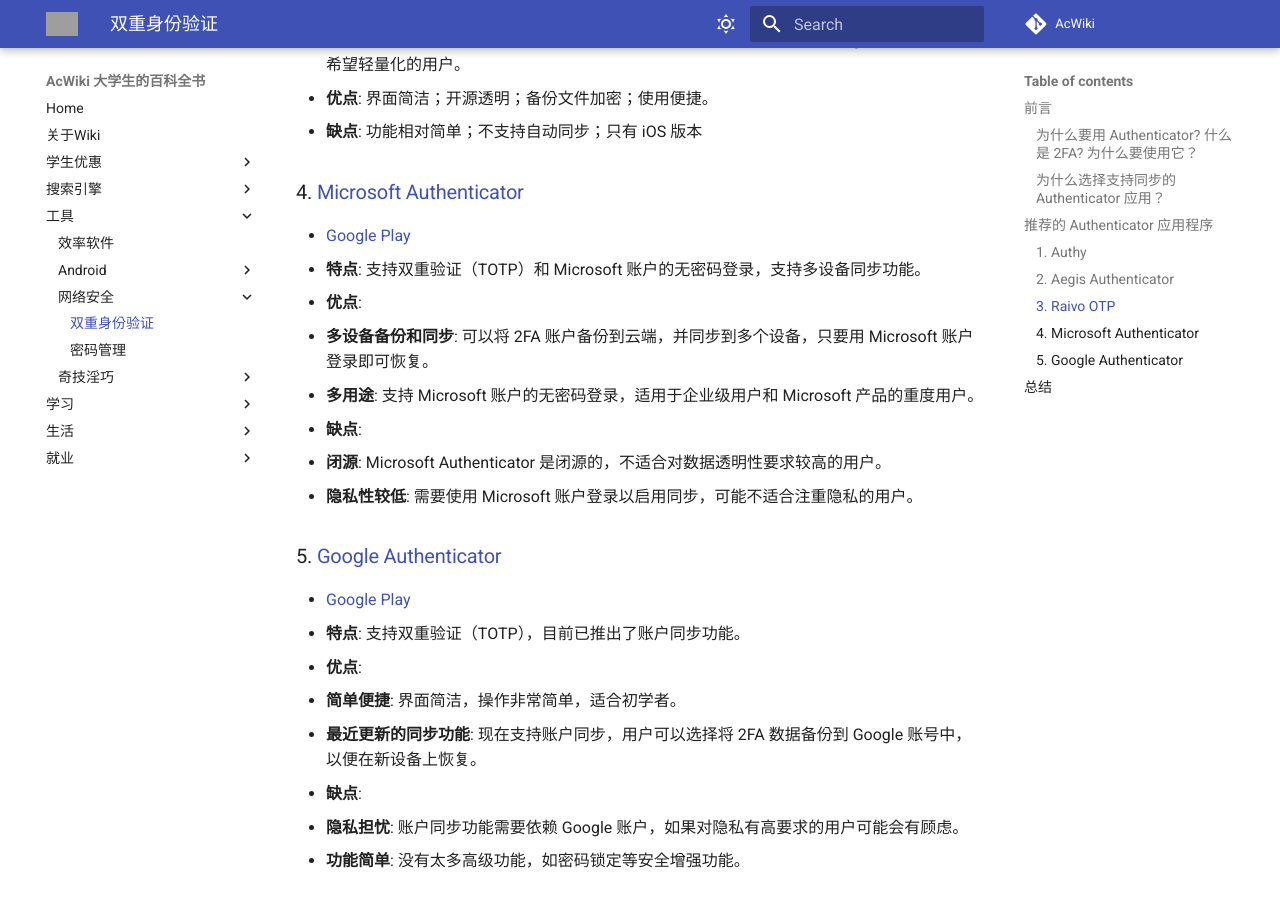
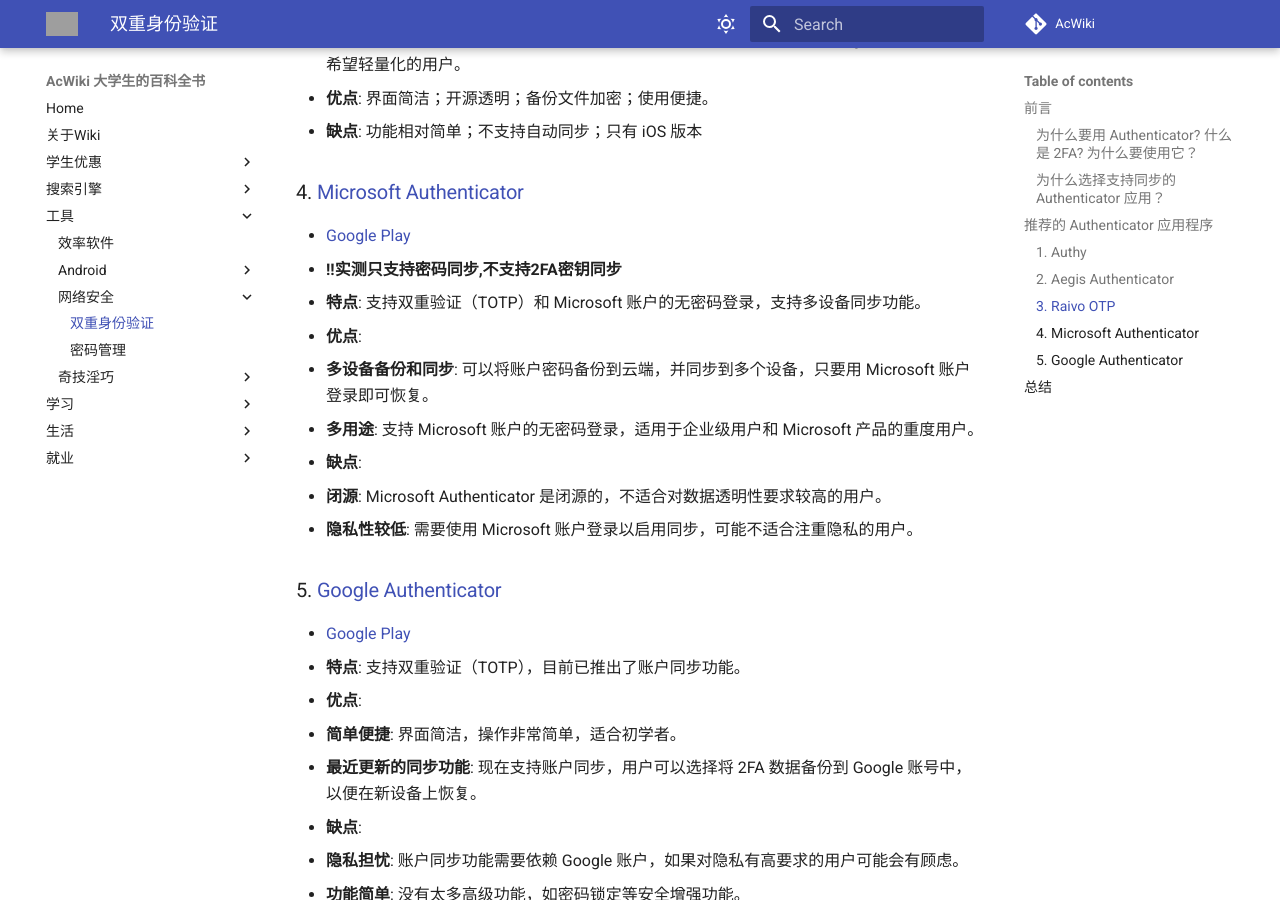
Before and after one commit to ztm0929/Ac-Wiki, an MkDocs documentation site: the page built from docs/03-tools/cyber security/Authenticator.md, in a window 1280 px wide and 900 px high, scrolled down 1272 px. Built offline with MkDocs 1.6.1 and Material for MkDocs 9.7.7, drawn with Linux system fonts in a browser that asks for light colours; comment, search, counter and statistics services are not loaded; grey boxes are pictures that could not be loaded.

Commit message:
Update Microsoft Authenticator
Signed-off-by: Touko Nanami <MoYuanCN@gmail.com>

```diff
--- a/docs/03-tools/cyber security/Authenticator.md
+++ b/docs/03-tools/cyber security/Authenticator.md
@@ -40,9 +40,10 @@
 ### 4. [Microsoft Authenticator](https://play.google.com/store/apps/details?id=com.azure.authenticator)
 
 - [Google Play](https://play.google.com/store/apps/details?id=com.azure.authenticator)
+- **!!实测只支持密码同步,不支持2FA密钥同步**
 - **特点**: 支持双重验证（TOTP）和 Microsoft 账户的无密码登录，支持多设备同步功能。
 - **优点**:
-  - **多设备备份和同步**: 可以将 2FA 账户备份到云端，并同步到多个设备，只要用 Microsoft 账户登录即可恢复。
+  - **多设备备份和同步**: 可以将账户密码备份到云端，并同步到多个设备，只要用 Microsoft 账户登录即可恢复。
   - **多用途**: 支持 Microsoft 账户的无密码登录，适用于企业级用户和 Microsoft 产品的重度用户。
 - **缺点**:
   - **闭源**: Microsoft Authenticator 是闭源的，不适合对数据透明性要求较高的用户。
```
